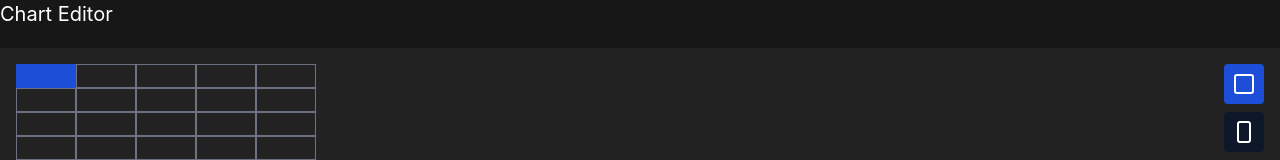
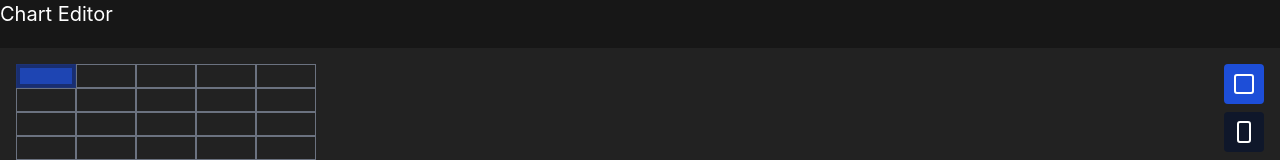
Before and after one commit to comjun04/mc-rhythm-chart-editor, a React (Vite) app: page / in a window 1280 px wide. Both pictures are taken after a click on the element 46 px from the left and 76 px from the top of the page. Shown: the top 160 px of the page. Built offline with nearby package versions, Linux system fonts and the light colour scheme; a web font is replaced by a local one.

Commit message:
feat: add border to note element

```diff
--- a/src/components/Lane.tsx
+++ b/src/components/Lane.tsx
@@ -84,9 +84,9 @@ const Lane = ({ laneIndex, rows }: LaneProps) => {
             <div
               key={idx}
               className={cn(
-                'absolute w-[60px]',
-                note.type === 'short' && 'bg-blue-700',
-                note.type === 'long' && 'bg-orange-700',
+                'absolute w-[60px] border-4',
+                note.type === 'short' && 'bg-blue-700/80 border-blue-950/70',
+                note.type === 'long' && 'bg-orange-700/80 border-orange-950/70',
               )}
               style={{
                 height: `${note.length * 1.5}rem`,
```
